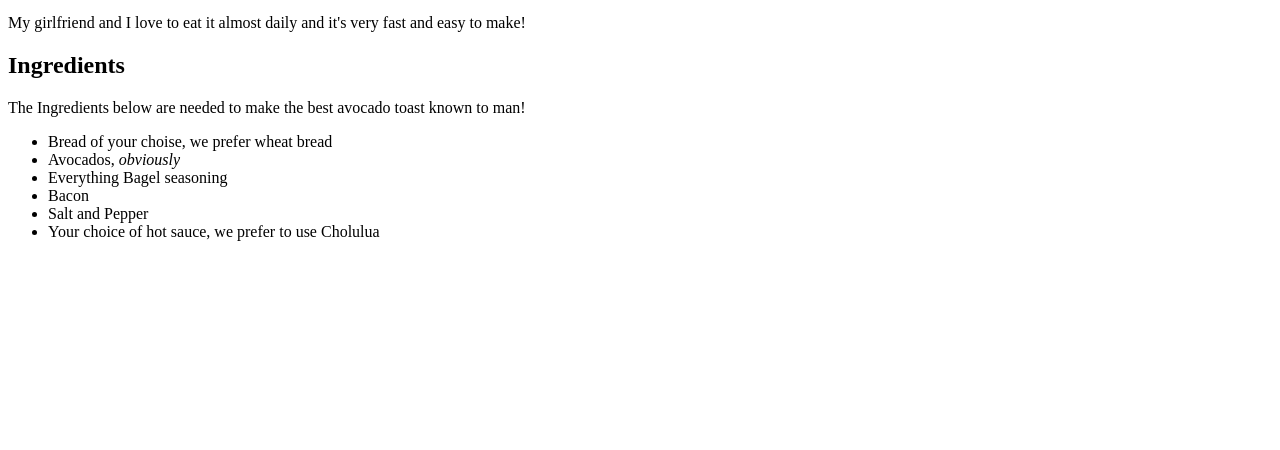
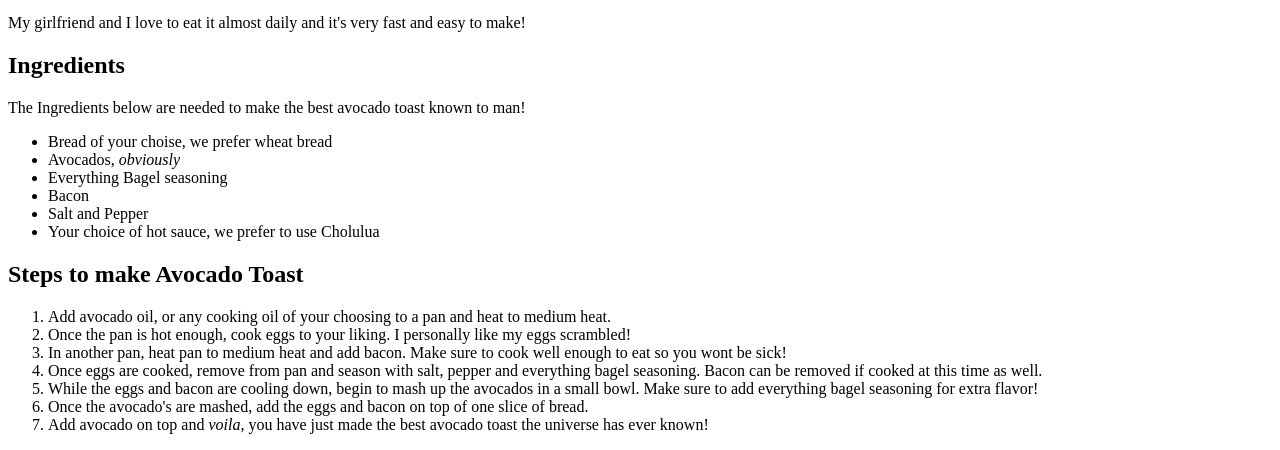
Before and after one commit to Yariee/odin-recipes, a plain HTML site: page recipes/avocadoToast.html in a window 1280 px wide. Shown: the part 420-870 px from the top of the page. Before the commit the page ends 800 px from the top, so only its background shows below. Drawn offline with Linux system fonts and the light colour scheme.

Commit message:
added steps on how to make avocado toast

```diff
--- a/recipes/avocadoToast.html
+++ b/recipes/avocadoToast.html
@@ -24,5 +24,16 @@
         <li>Salt and Pepper</li>
         <li>Your choice of hot sauce, we prefer to use Cholulua</li>
     </ul>
+
+    <h2>Steps to make Avocado Toast</h2>
+    <ol>
+        <li>Add avocado oil, or any cooking oil of your choosing to a pan and heat to medium heat.</li>
+        <li>Once the pan is hot enough, cook eggs to your liking. I personally like my eggs scrambled!</li>
+        <li>In another pan, heat pan to medium heat and add bacon. Make sure to cook well enough to eat so you wont be sick!</li>
+        <li>Once eggs are cooked, remove from pan and season with salt, pepper and everything bagel seasoning. Bacon can be removed if cooked at this time as well.</li>
+        <li>While the eggs and bacon are cooling down, begin to mash up the avocados in a small bowl. Make sure to add everything bagel seasoning for extra flavor!</li>
+        <li>Once the avocado's are mashed, add the eggs and bacon on top of one slice of bread.</li>
+        <li>Add avocado on top and <em>voila,</em> you have just made the best avocado toast the universe has ever known!</li>
+    </ol>
 </body>
 </html>
```
